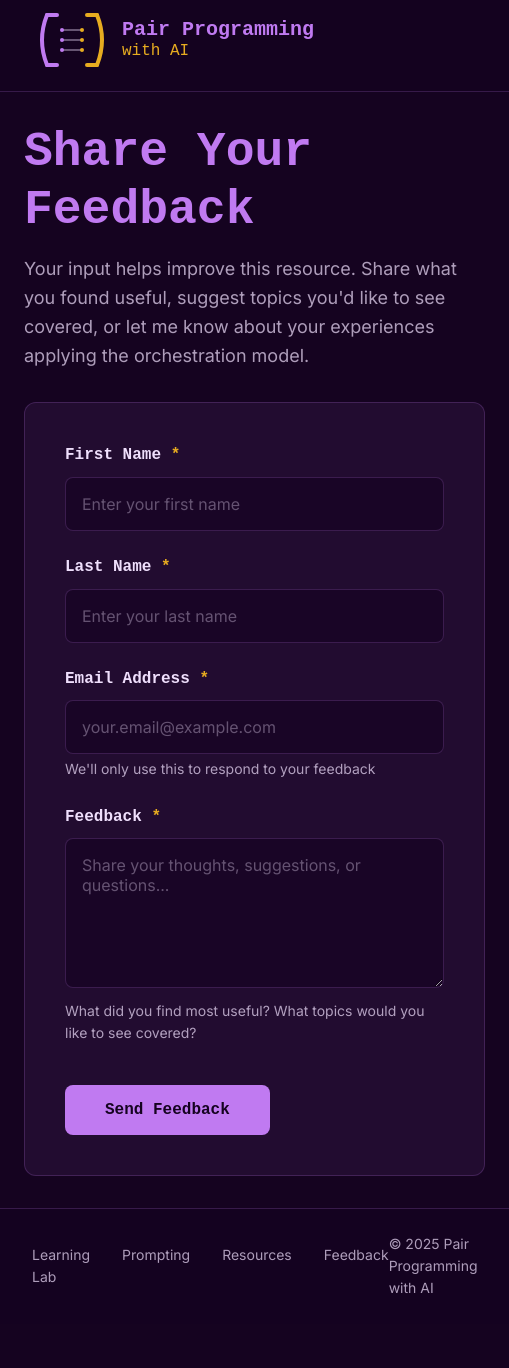
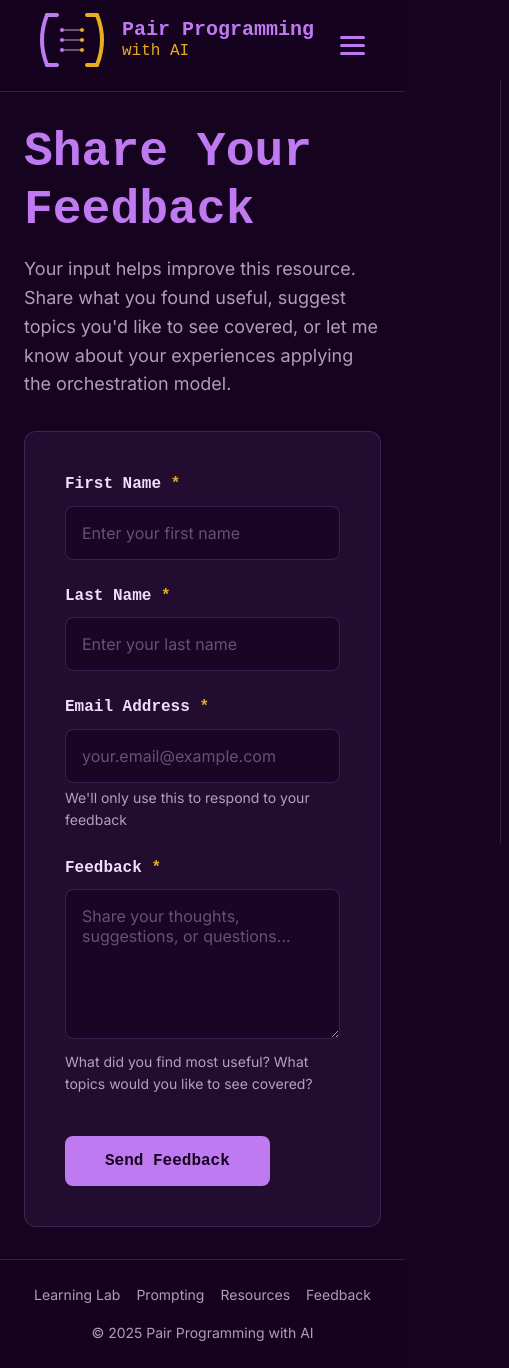
Before and after one commit to ChadDahlgren/pair-programming-with-ai, a plain HTML site: page src/feedback.html in a window 390 px wide. Shown: the whole page, 509 px wide, since content can reach past the window. Before the commit the page ends 1324 px from the top, so only its background shows below. Drawn offline with Linux system fonts and the light colour scheme; a web font is replaced by a local one.

Commit message:
feat: logos & responsive design cleanup

```diff
--- a/src/css/styles.css
+++ b/src/css/styles.css
@@ -94,6 +94,7 @@ a:hover {
     padding: 0 2rem;
     display: flex;
     align-items: center;
+    justify-content: space-between;
     backdrop-filter: blur(10px);
     position: sticky;
     top: 0;
@@ -111,6 +112,74 @@ a:hover {
 
 .site-logo:hover {
     color: var(--accent);
+}
+
+/* Hamburger Menu - Pure CSS */
+.menu-toggle {
+    display: none;
+}
+
+.hamburger {
+    display: none;
+    flex-direction: column;
+    gap: 5px;
+    cursor: pointer;
+    padding: 0.5rem;
+    z-index: 1001;
+}
+
+.hamburger span {
+    width: 25px;
+    height: 3px;
+    background: var(--primary);
+    border-radius: 3px;
+    transition: all 0.3s ease;
+}
+
+.menu-toggle:checked ~ .site-header .hamburger span:nth-child(1) {
+    transform: rotate(45deg) translate(7px, 7px);
+}
+
+.menu-toggle:checked ~ .site-header .hamburger span:nth-child(2) {
+    opacity: 0;
+}
+
+.menu-toggle:checked ~ .site-header .hamburger span:nth-child(3) {
+    transform: rotate(-45deg) translate(7px, -7px);
+}
+
+/* Hamburger Menu - Pure CSS */
+.menu-toggle {
+    display: none;
+}
+
+.hamburger {
+    display: none;
+    flex-direction: column;
+    gap: 5px;
+    cursor: pointer;
+    padding: 0.5rem;
+    z-index: 1001;
+}
+
+.hamburger span {
+    width: 25px;
+    height: 3px;
+    background: var(--primary);
+    border-radius: 3px;
+    transition: all 0.3s ease;
+}
+
+.menu-toggle:checked ~ .site-header .hamburger span:nth-child(1) {
+    transform: rotate(45deg) translate(7px, 7px);
+}
+
+.menu-toggle:checked ~ .site-header .hamburger span:nth-child(2) {
+    opacity: 0;
+}
+
+.menu-toggle:checked ~ .site-header .hamburger span:nth-child(3) {
+    transform: rotate(-45deg) translate(7px, -7px);
 }
 
 /* ============================================
@@ -1114,8 +1183,42 @@ a:hover {
         grid-template-rows: auto 1fr auto;
     }
 
+    /* Show hamburger menu */
+    .hamburger {
+        display: flex;
+    }
+
+    /* Mobile navigation */
     .site-nav {
-        display: none;
+        position: fixed;
+        top: 80px;
+        right: -100%;
+        width: 280px;
+        height: calc(100vh - 80px);
+        background: var(--background);
+        border-left: 1px solid var(--border);
+        border-right: none;
+        padding: 2rem 1rem;
+        transition: right 0.3s ease;
+        z-index: 1000;
+        overflow-y: auto;
+    }
+
+    .menu-toggle:checked ~ .site-nav {
+        right: 0;
+    }
+
+    .nav-list {
+        margin-top: 1rem;
+    }
+
+    .nav-item {
+        margin-bottom: 0.25rem;
+    }
+
+    .nav-link {
+        font-size: 1.125rem;
+        padding: 1rem 1.25rem;
     }
 
     .site-main {
@@ -1140,4 +1243,18 @@ a:hover {
     .btn {
         width: 100%;
     }
+
+    /* Footer - stack navigation and copyright */
+    .site-footer {
+        flex-direction: column;
+        gap: 1rem;
+        padding: 1.5rem 1rem;
+        text-align: center;
+    }
+
+    .footer-nav {
+        flex-wrap: wrap;
+        justify-content: center;
+        gap: 1rem;
+    }
 }
--- a/src/feedback.html
+++ b/src/feedback.html
@@ -12,11 +12,18 @@
 </head>
 <body>
     <div class="site-wrapper">
+        <input type="checkbox" id="menu-toggle" class="menu-toggle">
+
         <!-- Header -->
         <header class="site-header">
             <a href="index.html" class="site-logo">
                 <img src="images/logo-horizontal.svg" alt="Pair Programming with AI">
             </a>
+            <label for="menu-toggle" class="hamburger" aria-label="Toggle menu">
+                <span></span>
+                <span></span>
+                <span></span>
+            </label>
         </header>
 
         <!-- Navigation -->
```
Also changed, not shown: src/index.html (+7 -0 lines), src/learning-lab.html (+7 -0 lines), src/methodology.html (+7 -0 lines), src/prompting.html (+7 -0 lines), src/resources.html (+7 -0 lines).
